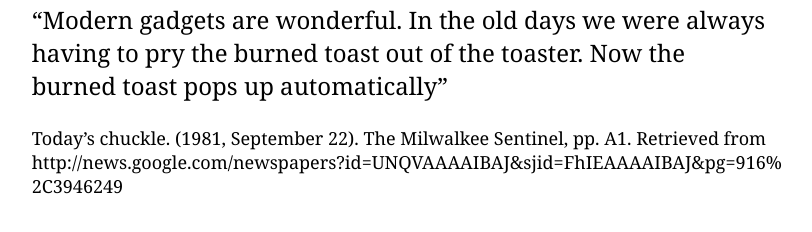
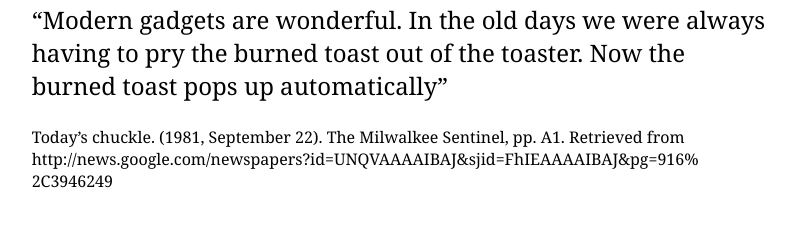
Before and after one commit to LeonelBarreto/HTML-CSS-JS-CPCourse, a plain HTML site: page 1-lab1/index.html in a window 1280 px wide. Shown: the part 550-782 px from the top of the page, without its empty margins (305-1117 px from the left). Drawn offline with Linux system fonts and the light colour scheme.

Commit message:
added "ref" class and defined new font size

```diff
--- a/1-lab1/style.css
+++ b/1-lab1/style.css
@@ -1,5 +1,4 @@
 body {
-    min-height: 100vh;
     background-color:#fff;
     text-align: center;
     font-family: Georgia, 'Times New Roman', Times, serif;
@@ -29,5 +28,5 @@ p{
 }
 
 .ref{
-    font-size: 18px;
+    font-size: 16px;
 }
```
